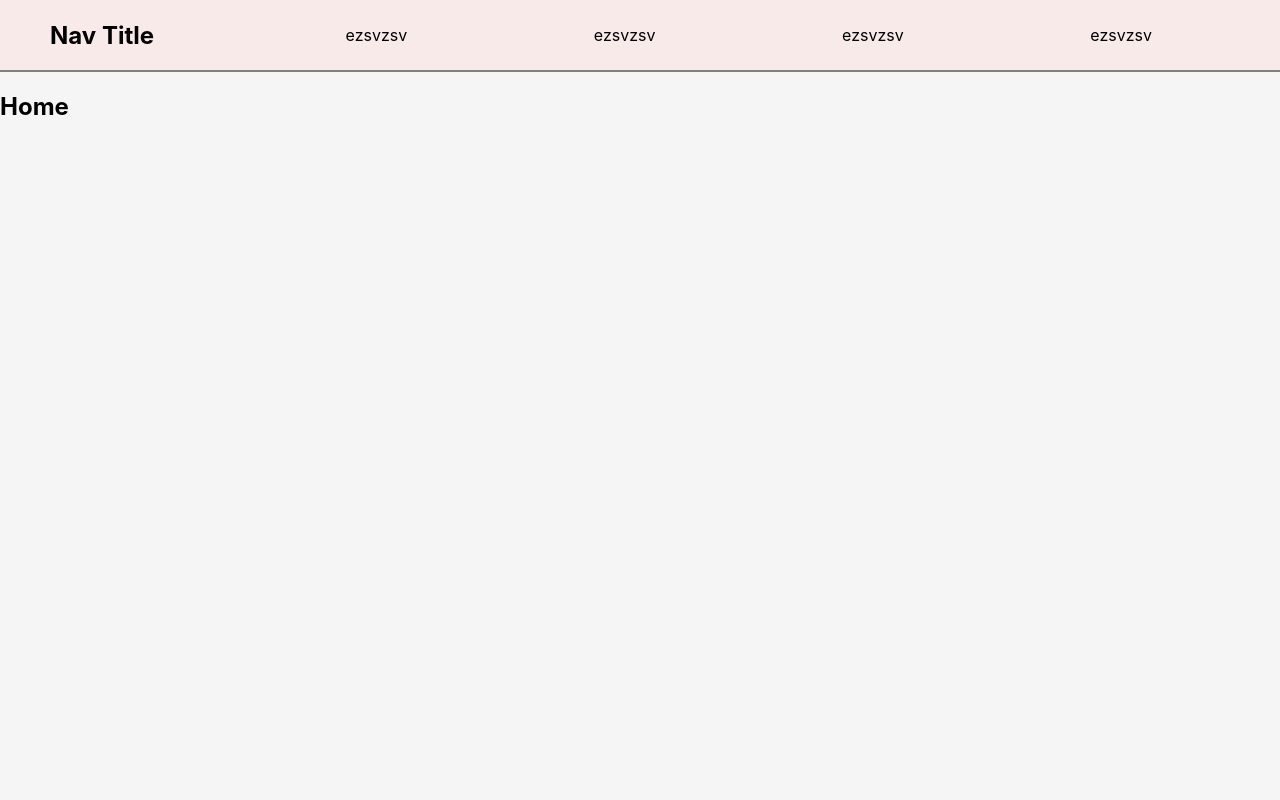
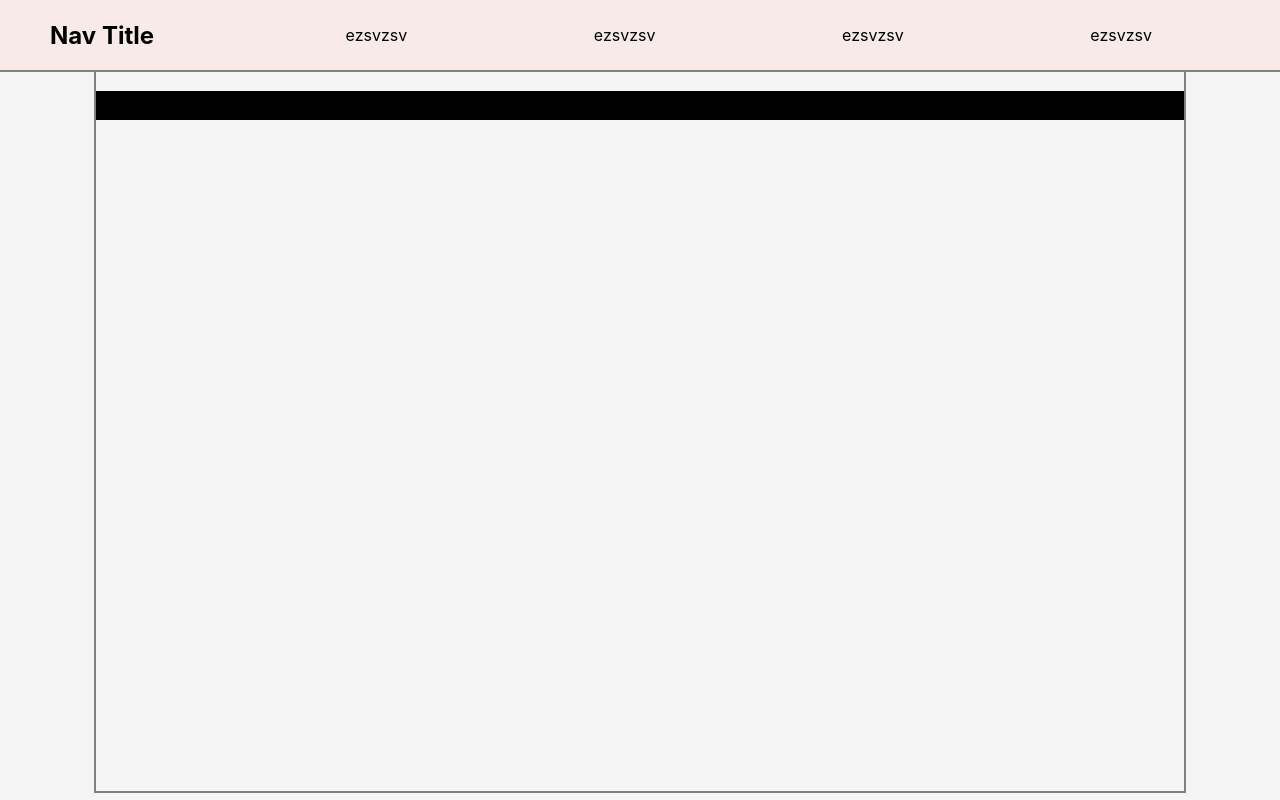
Before and after one commit to WalidBellili/portfolioV2, a React (Create React App) app: page / in a window 1280 px wide. Built offline with nearby package versions, Linux system fonts and the light colour scheme.

Commit message:
handling container style, and react components architecture

```diff
--- a/src/assets/styles/_settings.scss
+++ b/src/assets/styles/_settings.scss
@@ -6,22 +6,21 @@ body {
   height: 100vh;
   width: 100%;
   background: whitesmoke;
+  // &:before {
+  //   content: "";
+  //   position: absolute;
+  //   height: 100%;
+  //   width: 100%;
+  //   top: 0%;
+  //   left: 0%;
+  //   background: black;
+  //   animation: animationBefore 1.4s ease forwards;
+  //   animation-delay: 0.33s;
 
-  &:before {
-    content: "";
-    position: absolute;
-    height: 100%;
-    width: 100%;
-    top: 0%;
-    left: 0%;
-    background: black;
-    animation: animationBefore 1.4s ease forwards;
-    animation-delay: 0.33s;
-
-    @keyframes animationBefore {
-      to {
-        opacity: 0;
-      }
-    }
-  }
+  //   @keyframes animationBefore {
+  //     to {
+  //       opacity: 0;
+  //     }
+  //   }
+  // }
 }
--- a/src/assets/styles/index.css
+++ b/src/assets/styles/index.css
@@ -6,29 +6,6 @@ body {
   height: 100vh;
   width: 100%;
   background: whitesmoke;
-}
-body:before {
-  content: "";
-  position: absolute;
-  height: 100%;
-  width: 100%;
-  top: 0%;
-  left: 0%;
-  background: black;
-  -webkit-animation: animationBefore 1.4s ease forwards;
-          animation: animationBefore 1.4s ease forwards;
-  -webkit-animation-delay: 0.33s;
-          animation-delay: 0.33s;
-}
-@-webkit-keyframes animationBefore {
-  to {
-    opacity: 0;
-  }
-}
-@keyframes animationBefore {
-  to {
-    opacity: 0;
-  }
 }
 
 header {
@@ -52,4 +29,22 @@ header nav ul {
   display: flex;
   align-items: center;
   justify-content: space-between;
+}
+
+.container {
+  height: 90vh;
+  width: 100%;
+  display: flex;
+  align-items: center;
+  justify-content: center;
+}
+.container .main-container {
+  height: 100%;
+  width: 85%;
+  border-bottom: 2px solid gray;
+  border-left: 2px solid grey;
+  border-right: 2px solid grey;
+}
+.container .main-container article {
+  background: #000;
 }/*# sourceMappingURL=index.css.map */
--- a/src/assets/styles/layout/_container.scss
+++ b/src/assets/styles/layout/_container.scss
@@ -0,0 +1,20 @@
+.container {
+  height: 90vh;
+  width: 100%;
+
+  display: flex;
+  align-items: center;
+  justify-content: center;
+  .main-container {
+    height: 100%;
+    width: 85%;
+
+    border-bottom: 2px solid gray;
+    border-left: 2px solid grey;
+    border-right: 2px solid grey;
+
+    article {
+      background: #000;
+    }
+  }
+}
--- /dev/null
+++ b/src/components/Container.js
@@ -0,0 +1,11 @@
+const Container = () => {
+  return (
+    <section>
+      <article>
+        <h2>Hi, I'M Walid</h2>
+      </article>
+    </section>
+  );
+};
+
+export default Container;
--- a/src/pages/Home.js
+++ b/src/pages/Home.js
@@ -1,13 +1,15 @@
-import React from "react";
+import Container from "../components/Container";
 import Hedaer from "../components/Hedaer";
 
 const Home = () => {
   return (
     <>
       <Hedaer />
-      <div>
-        <h1>Home</h1>
-      </div>
+      <section className="container">
+        <article className="main-container">
+          <Container />
+        </article>
+      </section>
     </>
   );
 };
```
Also changed, not shown: 1 other file (tests, documents, lock files or other folders).
